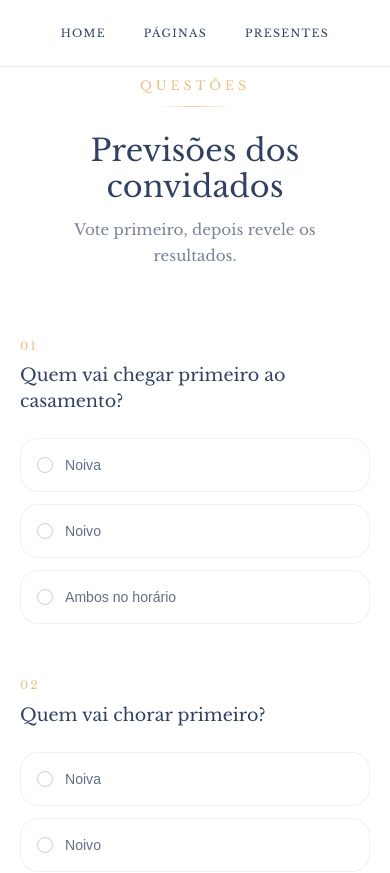
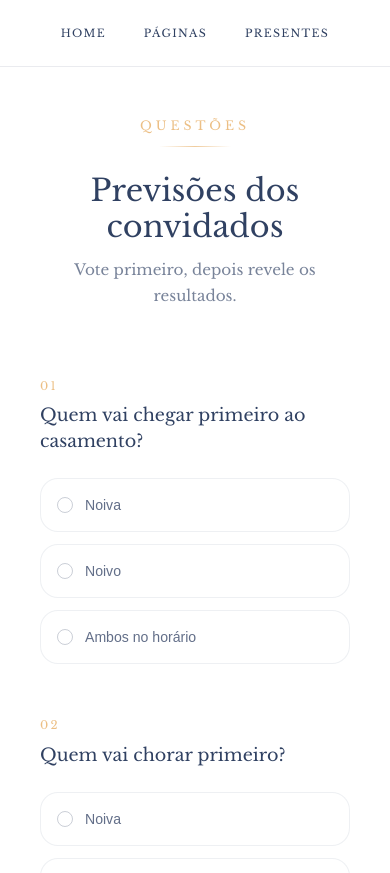
Before and after one commit to RodrigoSubtil/meu-casamento, a React (Vite) app: page /questions in a window 390 px wide. Shown: the top 873 px of the page. Built offline with nearby package versions, Linux system fonts and the light colour scheme; no server answers; the database is empty.

Commit message:
paddings secoes

```diff
--- a/src/components/questions/contentQuestions.css
+++ b/src/components/questions/contentQuestions.css
@@ -218,11 +218,6 @@
 ========================= */
 
 @media (max-width: 900px) {
-
-   .questions {
-      padding: 5rem 0;
-   }
-
    .questions-container {
       gap: 2.5rem;
    }
--- a/src/components/rsvp/contentRsvp.css
+++ b/src/components/rsvp/contentRsvp.css
@@ -119,10 +119,6 @@
 ========================= */
 
 @media (max-width: 900px) {
-   .rsvp {
-      padding: 5rem 0;
-   }
-
    .rsvp-grid {
       grid-template-columns: 1fr;
       gap: var(--space-5);
```
